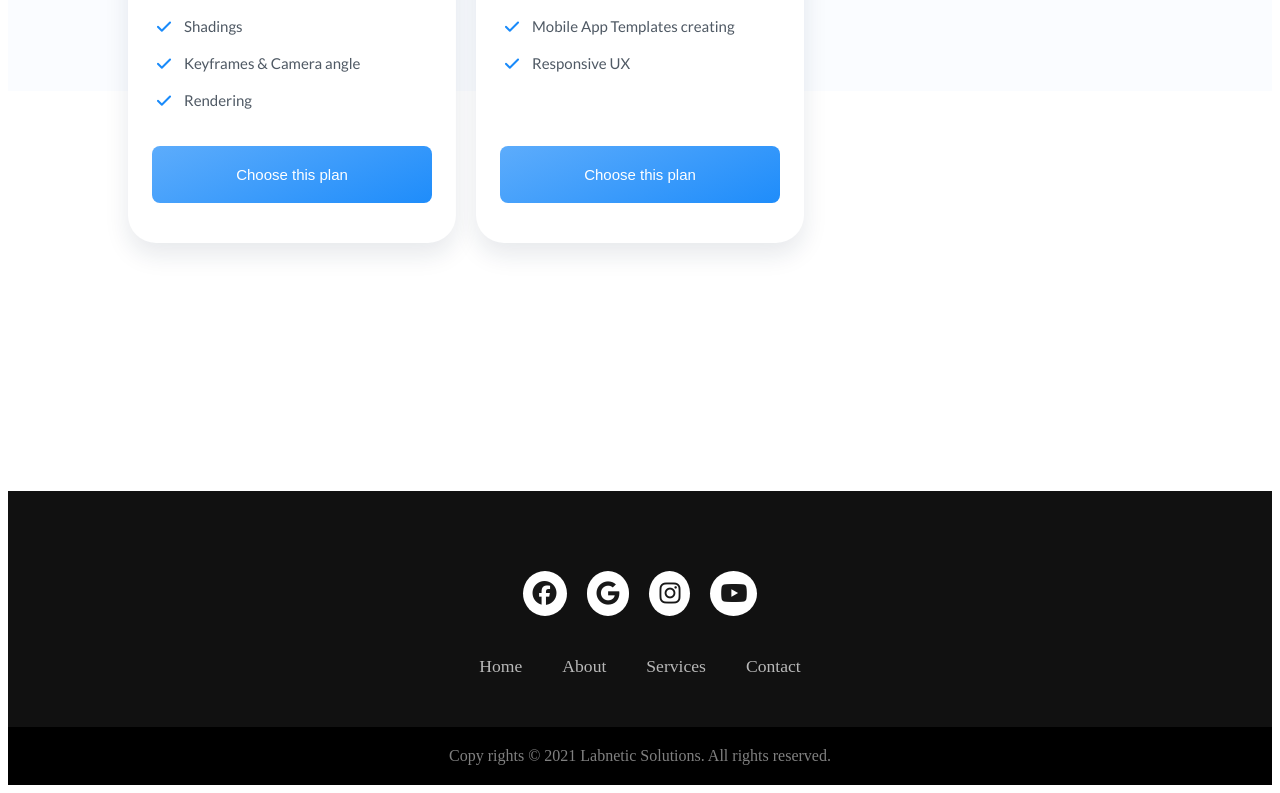
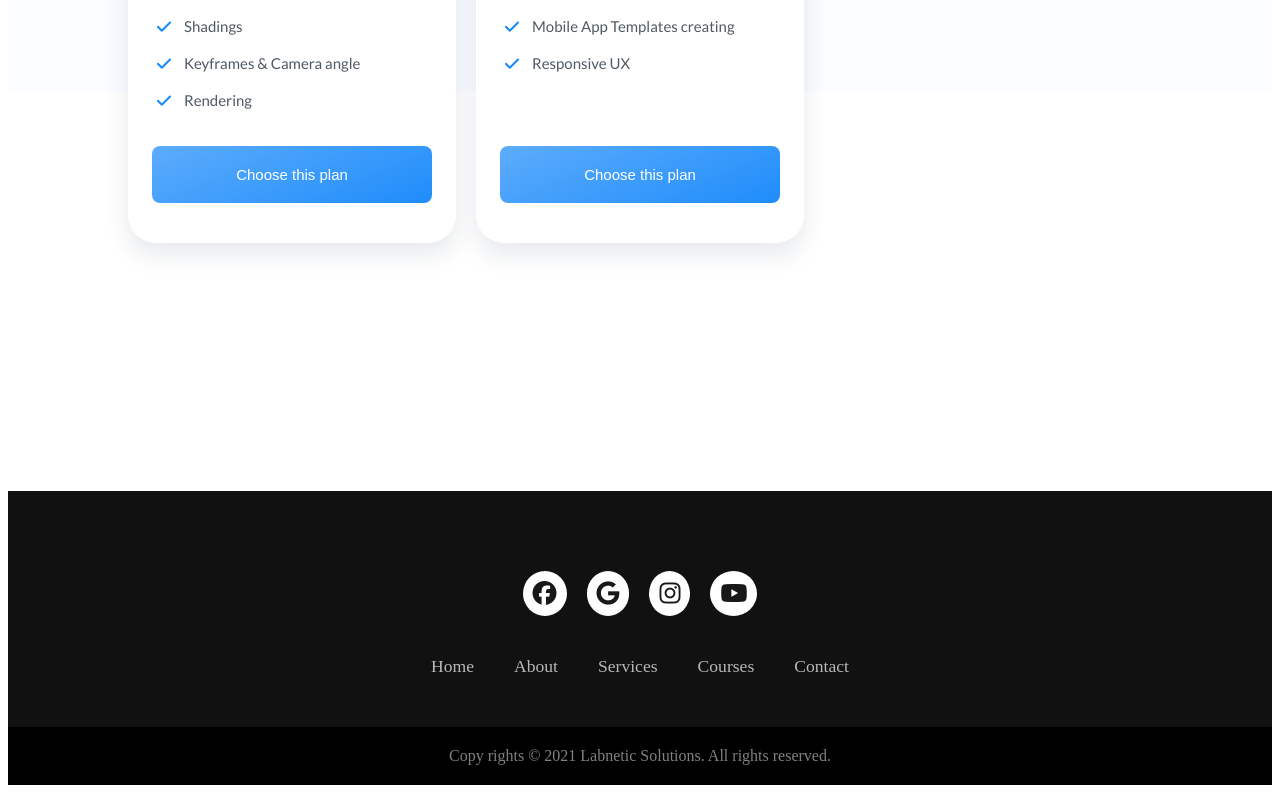
Before and after one commit to kishore2904/labnetic-solution, an Angular app: page / in a window 1280 px wide. Shown: the part 3720-4513 px from the top of the page. Built offline with nearby package versions, Linux system fonts and the light colour scheme.

Commit message:
adding links

```diff
--- a/src/app/pricing/pricing.component.html
+++ b/src/app/pricing/pricing.component.html
@@ -1,7 +1,7 @@
 <!--==================== UNICONS ====================-->
+<section id="pricing"></section>
 <link rel="stylesheet" href="https://unicons.iconscout.com/release/v3.0.6/css/line.css">
 <div class="body">
-
     <div class="pricing-body">
         <h2 class="pricing-header">What you will learn</h2>
         <section class="card container grid">
--- a/src/app/services/services.component.html
+++ b/src/app/services/services.component.html
@@ -10,7 +10,7 @@
                     <!--<span class="card__description">Vancouver Mountains, Canada </span>-->
 
                     <h2 class="card__title">Ethical Hacking</h2>
-                    <a href="#" class="card__button">Read More</a>
+                    <a href="#pricing" class="card__button">Read More</a>
                 </div>
             </article>
 
@@ -20,7 +20,7 @@
                 <div class="card__data">
 
                     <h2 class="card__title">Angular</h2>
-                    <a href="#" class="card__button">Read More</a>
+                    <a href="#pricing" class="card__button">Read More</a>
                 </div>
             </article>
 
@@ -30,7 +30,7 @@
                 <div class="card__data">
 
                     <h2 class="card__title">SpringBoot</h2>
-                    <a href="#" class="card__button">Read More</a>
+                    <a href="#pricing" class="card__button">Read More</a>
                 </div>
             </article>
             <article class="card__article">
@@ -39,7 +39,7 @@
                 <div class="card__data">
 
                     <h2 class="card__title">Animation</h2>
-                    <a href="#" class="card__button">Read More</a>
+                    <a href="#pricing" class="card__button">Read More</a>
                 </div>
             </article>
             <article class="card__article">
@@ -48,7 +48,7 @@
                 <div class="card__data">
 
                     <h2 class="card__title">UI/UX</h2>
-                    <a href="#" class="card__button">Read More</a>
+                    <a href="#pricing" class="card__button">Read More</a>
                 </div>
             </article>
         </div>
--- a/src/app/shared/footer/footer.component.html
+++ b/src/app/shared/footer/footer.component.html
@@ -17,6 +17,7 @@
                 <li><a href="#Home">Home</a></li>
                 <li><a href="#about">About</a></li>
                 <li><a href="#services">Services</a></li>
+                <li><a href="#pricing">Courses</a></li>
                 <li><a href="">Contact</a></li>
             </ul>
         </div>
--- a/src/app/shared/header/header.component.html
+++ b/src/app/shared/header/header.component.html
@@ -5,7 +5,7 @@
         <ul class="nav-links">
           <li><a href="#about">About</a></li>
           <li><a href="#services">Services</a></li>
-          <li><a href="Courses">Courses</a></li>
+          <li><a href="#pricing">Courses</a></li>
           <li><a href="contact">Contact</a></li>
         </ul>
       </div>
@@ -21,7 +21,7 @@
         <div class="menu-links">
           <li><a href="#about" (click)="toggleMenu()">About</a></li>
           <li><a href="#services" (click)="toggleMenu()">Services</a></li>
-          <li><a href="#courses" (click)="toggleMenu()">Courses</a></li>
+          <li><a href="#pricing" (click)="toggleMenu()">Courses</a></li>
           <li><a href="#contact" (click)="toggleMenu()">Contact</a></li>
         </div>
       </div>
```
Also changed, not shown: 3 other files (tests, documents, lock files or other folders).
